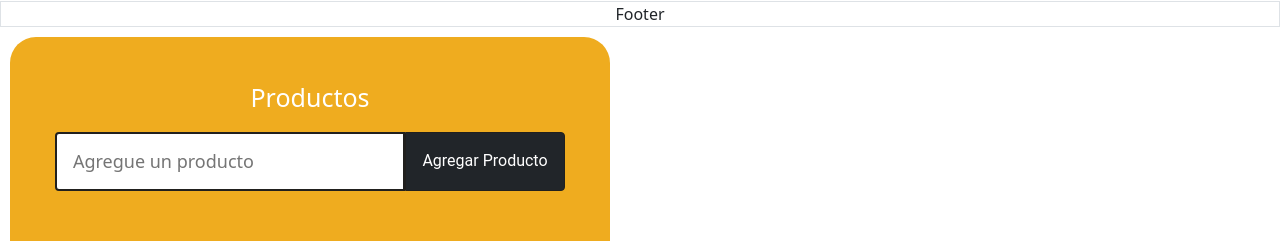
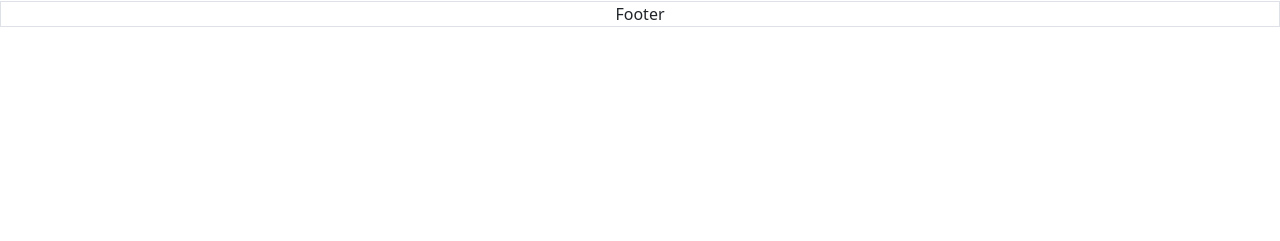
Before and after one commit to nassahel/TrabajoFinal-53i, a React (Vite) app: page / in a window 1280 px wide. Shown: the part 799-1040 px from the top of the page. After the commit the page ends 826 px from the top, so only its background shows below. Built offline with nearby package versions, Linux system fonts and the light colour scheme.

Commit message:
empece a hacer toda la logica que conlleva el boton y el input de la pagina de admin para los productos

```diff
--- a/package.json
+++ b/package.json
@@ -15,7 +15,8 @@
     "react-bootstrap": "^2.8.0",
     "react-dom": "^18.2.0",
     "react-icons": "^4.10.1",
-    "react-router-dom": "^6.15.0"
+    "react-router-dom": "^6.15.0",
+    "uuid": "^9.0.0"
   },
   "devDependencies": {
     "@types/react": "^18.2.15",
--- a/src/App.jsx
+++ b/src/App.jsx
@@ -18,7 +18,6 @@ function App() {
 
       </div>
       <Footer />
-      <Admin/>
     </div>
   )
 
--- a/src/components/Admin/listaDeProductos.jsx
+++ b/src/components/Admin/listaDeProductos.jsx
@@ -8,18 +8,20 @@ function ListaDeProductos() {
   const[producto, setProducto] = useState([])
 
   const agregarProductos = productos => {
-    console.log(agregarProductos);
-    console.log(productos);
+    if (productos.text.trim()) {
+      productos.text = productos.text.trim()
+      const productoActualizado = [producto, ...producto]
+    }
   }
 
   return (
     <>
-     <ProductoFormulario/>
+     <ProductoFormulario onSubmit={agregarProductos}/>
      <div className="lista-productos-contenedor">
       {
         producto.map((productos) =>
         <Productos
-        texto= {productos.text}
+        text= {productos.text}
         />
         )
       }
--- a/src/components/Admin/productosFormulario.jsx
+++ b/src/components/Admin/productosFormulario.jsx
@@ -1,5 +1,6 @@
 import React, { useState } from "react";
 import './styles/productosFormulario.css'
+import { v4 as uuidv4 } from "uuid";
 
 function ProductoFormulario(props) {
 
@@ -7,14 +8,16 @@ function ProductoFormulario(props) {
 
 	const manejarCambios = e =>{
 		setInput(e.target.value)
-		console.log(e.target.value);
 	}
 
 	const manejarProducto = e =>{
+		e.preventDefault() // Esto es para que toda la aplicacion no se vuelva a cargar cuando mandamos algo
 		const productoNuevo = {
-			id: '35565',
-			text: 'Hola'
+			id: uuidv4(),
+			text: input
 		}
+
+		props.onSubmit(productoNuevo)
 	}
 
 	return (
```
Also changed, not shown: 1 other file (tests, documents, lock files or other folders).
